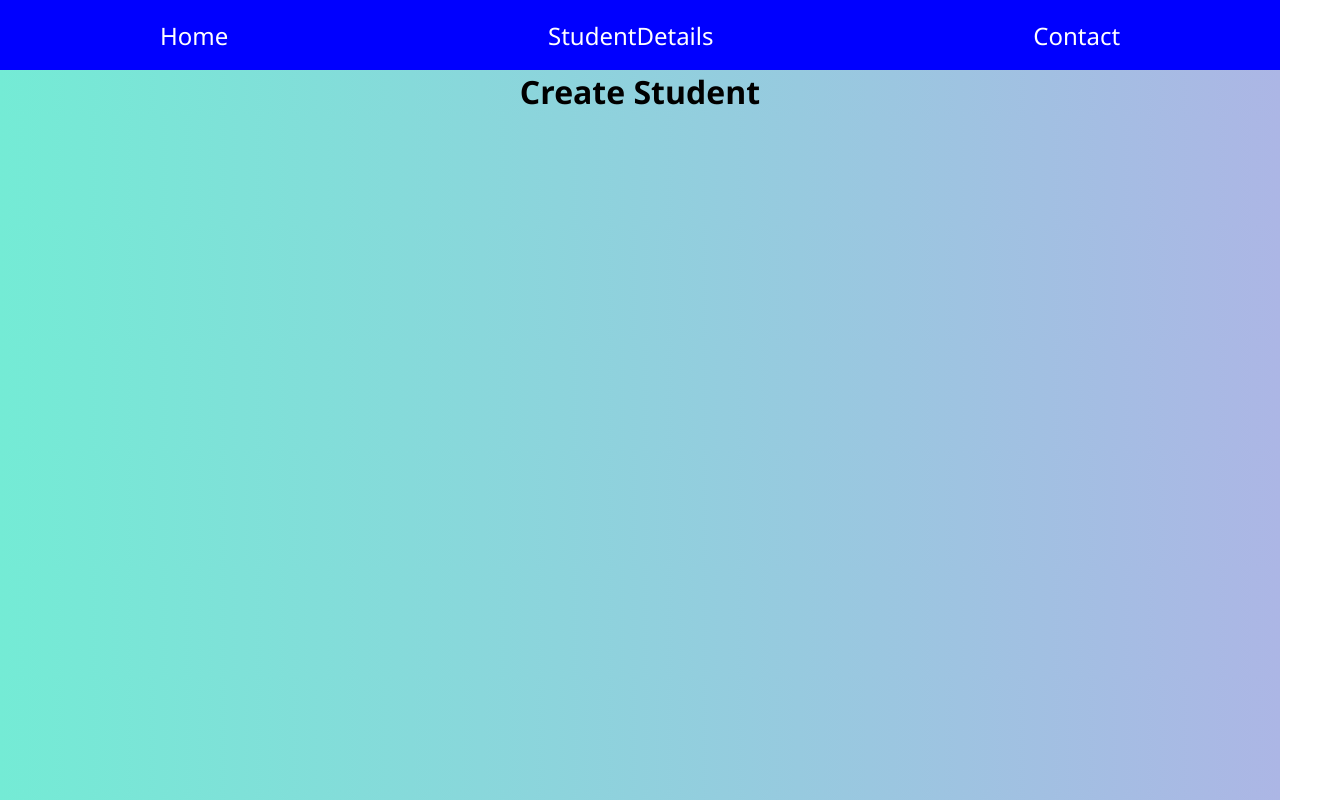
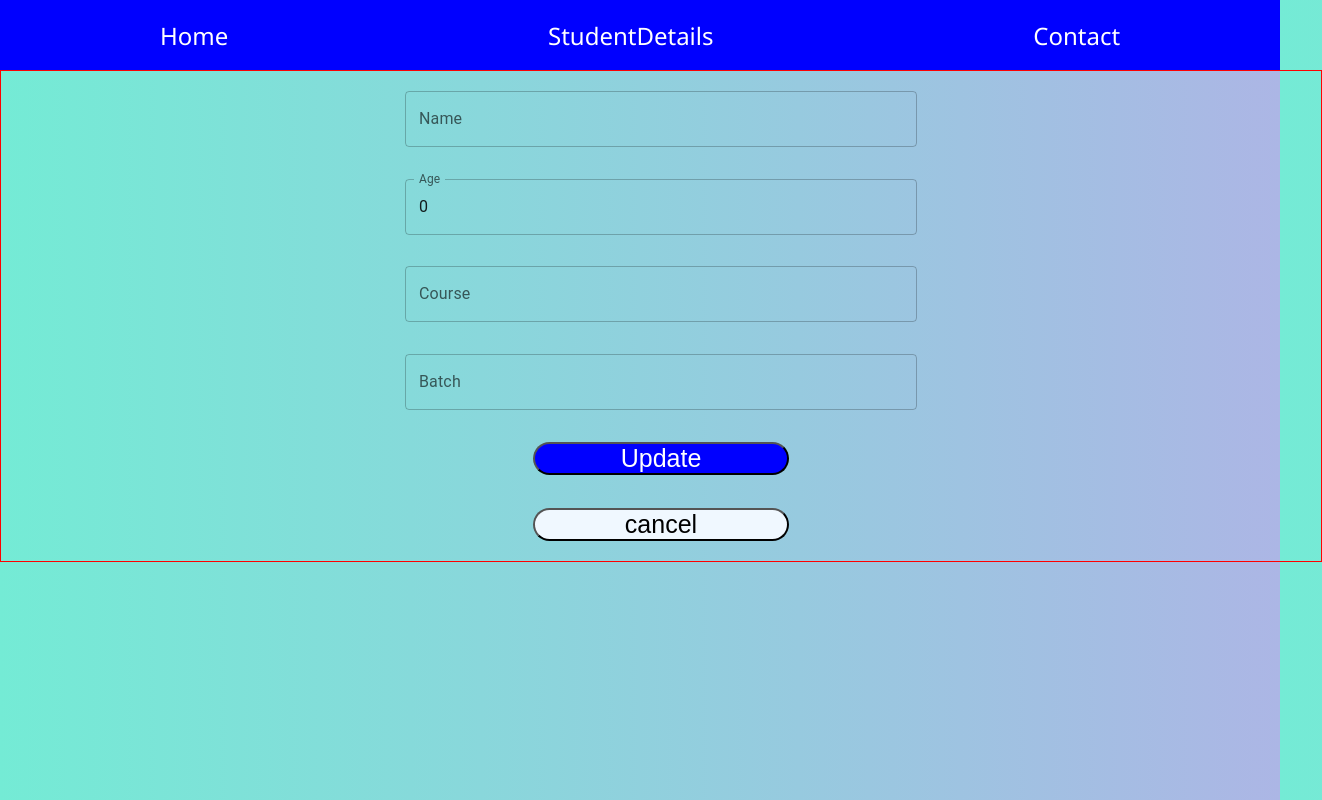
Before and after one commit to kumar-praveen-s/react-4, a React (Create React App) app: page /studentdesc in a window 1280 px wide. Shown: the whole page, 1322 px wide, since content can reach past the window. Built offline with nearby package versions, Linux system fonts and the light colour scheme.

Commit message:
First Commit

```diff
--- a/src/App.js
+++ b/src/App.js
@@ -7,21 +7,22 @@ import Header from "./components/Header";
 import "./components/index.css";
 import StudentDescCreate from "./components/student-desc-create";
 import StudentDescEdit from "./components/student-desc-edit";
+import { StudentProvider } from "./components/context";
 
 const App = () => {
   return (
-    <>
+    <StudentProvider>
       <Router>
         <Header />
         <Routes>
           <Route path="/" element={<Home />} />
           <Route path="/studentdetails" element={<StudentDetails />} />
-          <Route path="/studentdesc" element={<StudentDescCreate />} />
+          <Route path="/studentdesc" element={<StudentDescEdit />} />
           <Route path="/studentdesc/:id" element={<StudentDescEdit />} />
           <Route path="/contact" element={<Contact />} />
         </Routes>
       </Router>
-    </>
+    </StudentProvider>
   );
 };
 
--- a/src/components/StudentDetails.js
+++ b/src/components/StudentDetails.js
@@ -7,8 +7,9 @@ import {
   Table,
   TableBody,
 } from "@mui/material";
-import React from "react";
+import React, { useContext } from "react";
 import { Link } from "react-router-dom";
+import { StudentContext } from "./context";
 
 const StudentDetails = () => {
   const tablestyle = {
@@ -28,15 +29,16 @@ const StudentDetails = () => {
     fontSize: "18px",
   };
   const border = { "&:last-child td, &:last-child th": { border: 0 } };
-
-  const student = [
-    { name: "John", age: 24, course: "MERN", batch: "October" },
-    { name: "Doe", age: 25, course: "MERN", batch: "September" },
-    { name: "Biten", age: 26, course: "MERN", batch: "September" },
-    { name: "Barar", age: 22, course: "MERN", batch: "November" },
-    { name: "Christ", age: 23, course: "MERN", batch: "October" },
-    { name: "Elent", age: 24, course: "MERN", batch: "November" },
-  ];
+  const [student, setStudent] = useContext(StudentContext);
+  // console.log(student);
+  // const student = [
+  //   { name: "John", age: 24, course: "MERN", batch: "October" },
+  //   { name: "Doe", age: 25, course: "MERN", batch: "September" },
+  //   { name: "Biten", age: 26, course: "MERN", batch: "September" },
+  //   { name: "Barar", age: 22, course: "MERN", batch: "November" },
+  //   { name: "Christ", age: 23, course: "MERN", batch: "October" },
+  //   { name: "Elent", age: 24, course: "MERN", batch: "November" },
+  // ];
   return (
     <>
       <div className="student">
--- /dev/null
+++ b/src/components/context.js
@@ -0,0 +1,20 @@
+import React, { createContext, useState } from "react";
+
+export const StudentContext = createContext();
+
+export const StudentProvider = (props) => {
+  const [student, setStudent] = useState([
+    { name: "John", age: 24, course: "MERN", batch: "October" },
+    { name: "Doe", age: 25, course: "MERN", batch: "September" },
+    { name: "Biten", age: 26, course: "MERN", batch: "September" },
+    { name: "Barar", age: 22, course: "MERN", batch: "November" },
+    { name: "Christ", age: 23, course: "MERN", batch: "October" },
+    { name: "Elent", age: 24, course: "MERN", batch: "November" },
+  ]);
+
+  return (
+    <StudentContext.Provider value={[student, setStudent]}>
+      {props.children}
+    </StudentContext.Provider>
+  );
+};
--- a/src/components/index.css
+++ b/src/components/index.css
@@ -49,3 +49,38 @@ a {
   text-decoration-line: underline;
   font-size: 17px;
 }
+
+.input-container {
+  width: 100%;
+  height: 450px;
+  border: 1px solid red;
+  padding: 20px;
+  display: flex;
+  flex-direction: column;
+  justify-content: space-between;
+  align-items: center;
+}
+
+.box {
+  width: 40%;
+}
+
+.btn-stu-con {
+  width: 20%;
+  display: block;
+}
+
+.btn-c-1 {
+  width: 100%;
+  font-size: 25px;
+  background-color: blue;
+  color: white;
+  border-radius: 20px;
+}
+
+.btn-c-2 {
+  width: 100%;
+  font-size: 25px;
+  border-radius: 20px;
+  background-color: aliceblue;
+}
--- a/src/components/student-desc-edit.js
+++ b/src/components/student-desc-edit.js
@@ -1,9 +1,76 @@
-import React from "react";
-import { useParams } from "react-router-dom";
+import { TextField } from "@mui/material";
+import React, { useState, useContext } from "react";
+import { useParams, Link } from "react-router-dom";
+import { StudentContext } from "./context";
 
 const StudentDescEdit = () => {
+  const [student, setStudent] = useContext(StudentContext);
   const { id } = useParams();
-  return <h1>Student with {id}</h1>;
+  const [name, setName] = useState(id ? student[id - 1].name : "");
+  const [age, setAge] = useState(id ? student[id - 1].age : 0);
+  const [course, setCourse] = useState(id ? student[id - 1].course : "");
+  const [batch, setBatch] = useState(id ? student[id - 1].batch : "");
+  const handleClick = () => {
+    if (id) {
+      student[id - 1] = {
+        name: name,
+        age: age,
+        course: course,
+        batch: batch,
+      };
+    } else {
+      student.push({
+        name: name,
+        age: age,
+        course: course,
+        batch: batch,
+      });
+      console.log(student);
+    }
+  };
+  return (
+    <>
+      <div className="input-container">
+        <TextField
+          id="outlined-name"
+          label="Name"
+          value={name}
+          onChange={(e) => setName(e.target.value)}
+          className="box"
+        />
+        <TextField
+          id="outlined-name"
+          label="Age"
+          type="number"
+          value={age}
+          onChange={(e) => setAge(e.target.value)}
+          className="box"
+        />
+        <TextField
+          id="outlined-name"
+          label="Course"
+          value={course}
+          onChange={(e) => setCourse(e.target.value)}
+          className="box"
+        />
+        <TextField
+          id="outlined-name"
+          label="Batch"
+          value={batch}
+          onChange={(e) => setBatch(e.target.value)}
+          className="box"
+        />
+        <Link to="/studentdetails" className="btn-stu-con">
+          <button onClick={handleClick} className="btn-c-1">
+            Update
+          </button>
+        </Link>
+        <Link to="/studentdetails" className="btn-stu-con">
+          <button className="btn-c-2">cancel</button>
+        </Link>
+      </div>
+    </>
+  );
 };
 
 export default StudentDescEdit;
```
